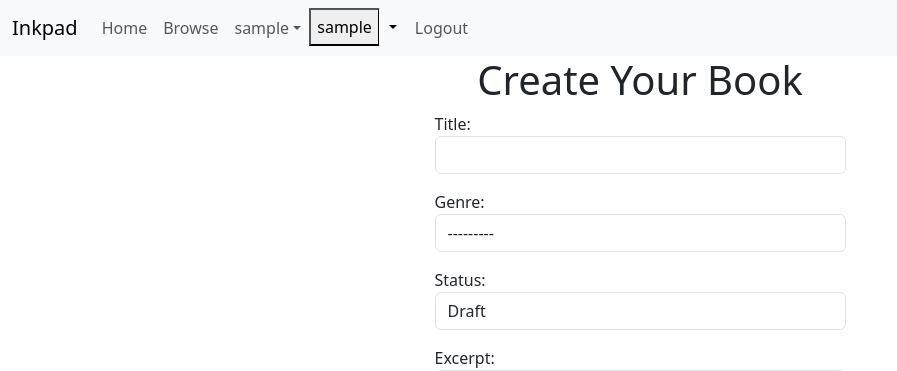
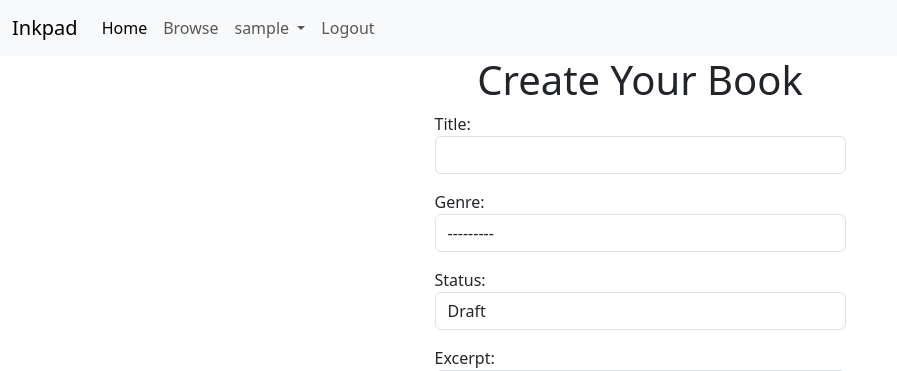
Before and after one commit to DanilleH22/inkpad_book, a Django app: page /book/book_details/ in a window 1280 px wide. Shown: the top 371 px of the page, without its empty margins (0-897 px from the left). Run offline with Django 3.2, Linux system fonts and the light colour scheme; the visitor is signed in with stand-in values (Sample User, id 1); data that the repository does not hold is empty; parts of the project's set-up code (start-up, migrations or seed data) failed here and were passed over; some libraries are stand-ins or nearby versions.

Commit message:
(templates/base.html): Styled Navbar to add dropdown

```diff
--- a/templates/base.html
+++ b/templates/base.html
@@ -13,10 +13,10 @@
   <link href="https://fonts.googleapis.com/css2?family=Roboto:wght@300&display=swap" rel="stylesheet" />
   <link href="https://fonts.googleapis.com/css2?family=Lato:wght@300;700&display=swap" rel="stylesheet" />
 
-  <!-- <script src="https://kit.fontawesome.com/d5e5e3db0c.js" crossorigin="anonymous"></script> -->
 
   <!-- Bootstrap Install CSS -->
-  <link href="https://cdn.jsdelivr.net/npm/bootstrap@5.3.2/dist/css/bootstrap.min.css" rel="stylesheet" integrity="sha384-T3c6CoIi6uLrA9TneNEoa7RxnatzjcDSCmG1MXxSR1GAsXEV/Dwwykc2MPK8M2HN" crossorigin="anonymous">
+  <link href="https://cdn.jsdelivr.net/npm/bootstrap@5.3.2/dist/css/bootstrap.min.css" rel="stylesheet"
+    integrity="sha384-T3c6CoIi6uLrA9TneNEoa7RxnatzjcDSCmG1MXxSR1GAsXEV/Dwwykc2MPK8M2HN" crossorigin="anonymous">
 
   <!-- Custom CSS -->
   <link rel="stylesheet" href="{% static 'css/style.css' %}" />
@@ -24,79 +24,62 @@
 
 <body>
 
-  <nav class="navbar navbar-expand-lg navbar-light bg-light">
+
+      <nav class="navbar navbar-expand-lg bg-body-tertiary">
         <div class="container-fluid">
-      <a class="navbar-brand" href="{{ home_url }}">Inkpad</a>
-      <button class="navbar-toggler" type="button" data-toggle="collapse" data-target="#navbarSupportedContent"
-        aria-controls="navbarSupportedContent" aria-expanded="false" aria-label="Toggle navigation">
+          <a class="navbar-brand" href="#">Inkpad</a>
+          <button class="navbar-toggler" type="button" data-bs-toggle="collapse"
+            data-bs-target="#navbarSupportedContent" aria-controls="navbarSupportedContent" aria-expanded="false"
+            aria-label="Toggle navigation">
             <span class="navbar-toggler-icon"></span>
           </button>
-
           <div class="collapse navbar-collapse" id="navbarSupportedContent">
-        <ul class="navbar-nav mr-auto">
-          <li class="nav-item active">
-            <a class="nav-link {% if request.path == home_url %}active" aria-current="page{% endif %}"
-              href="{{ home_url }}">Home</a>
+            <ul class="navbar-nav me-auto mb-2 mb-lg-0">
+              <li class="nav-item">
+                <a class="nav-link active" aria-current="page" href="{{ home_url }}">Home</a>
               </li>
               <li class="nav-item">
-            <a class="nav-link {% if request.path == browse_url %}active" aria-current="page{% endif %}"
-              href="{% url 'browse' %}">Browse</a>
+                <a class="nav-link" href="{% url 'browse' %}">Browse</a>
               </li>
-          <li class="nav-item dropdown">
-            <button class="nav-link dropdown-toggle dropdown-toggle-split" role="button" data-toggle="dropdown"
+              <li class="nav-item dropdown text-end">
+                <a class="nav-link dropdown-toggle" href="#" role="button" data-bs-toggle="dropdown"
                   aria-expanded="false">
                   {% if user.is_authenticated %}
                   {{ user }}
                   {% else %}
-              You are not logged in
+                  <p>You are not logged in</p>
                   {% endif %}
-              <span class="visually-hidden">Toggle Dropdown</span>
-            </button>
-            <div class="dropdown-menu">
-              <a class="dropdown-item" href="{% url 'profile' %}">View my profile</a>
-              <a class="dropdown-item" href="{% url 'book_details' %}">Create a book</a>
-              <a class="dropdown-item" href="{% url 'bookmarked' %}">Bookmarks</a>
-
-            </div>
-          </li>
-          <li>
-            <div class="btn-group">
-              <button type="btn btn-light button" >{% if user.is_authenticated %}
-                {{ user }}
-                {% else %}
-                You are not logged in
-                {% endif %}</button>
-              <button type="button" class="btn btn-light dropdown-toggle dropdown-toggle-split" data-bs-toggle="dropdown" aria-expanded="false">
-                <span class="visually-hidden">Toggle Dropdown</span>
-              </button>
+                </a>
                 <ul class="dropdown-menu">
-                <li><a class="dropdown-item" href="{% url 'profile' %}">View my profile</a></li>
+                  <li><a class="dropdown-item" href="{% url 'profile' %}">View Profile</a></li>
                   <li><a class="dropdown-item" href="{% url 'book_details' %}">Create a book</a></li>
                   <li><a class="dropdown-item" href="{% url 'bookmarked' %}">Bookmarks</a></li>
                 </ul>
-
-            </div>
               </li>
               {% if user.is_authenticated %}
-          <li class="nav-item">
+              <li class="nav-item text-end">
                 <a class="nav-link {% if request.path == logout_url %}active{% endif %}" aria-current="page"
                   href="{% url 'account_logout' %}">Logout</a>
               </li>
               {% else %}
-          <li class="nav-item">
+              <li class="nav-item text-end">
                 <a class="nav-link {% if request.path == signup_url %}active{% endif %}" aria-current="page"
                   href="{% url 'account_signup' %}">Register</a>
               </li>
-          <li class="nav-item">
+              <li class="nav-item text-end">
                 <a class="nav-link {% if request.path == login_url %}active{% endif %}" aria-current="page"
                   href="{% url 'account_login' %}">Login</a>
               </li>
               {% endif %}
-          </a>
             </ul>
           </div>
         </div>
       </nav>
+
+
+
+
+
 
       <main class="flex-shrink-0 main-bg">
         {% block content %}
@@ -112,63 +95,27 @@
           <!-- Section: Social media -->
           <section class="mb-4">
             <!-- Facebook -->
-        <a
-          data-mdb-ripple-init
-          class="btn btn-link btn-floating btn-lg text-body m-1"
-          href="#!"
-          role="button"
-          data-mdb-ripple-color="dark"
-          ><i class="fab fa-facebook-f"></i
-        ></a>
+            <a data-mdb-ripple-init class="btn btn-link btn-floating btn-lg text-body m-1" href="#!" role="button"
+              data-mdb-ripple-color="dark"><i class="fab fa-facebook-f"></i></a>
 
             <!-- Twitter -->
-        <a
-          data-mdb-ripple-init
-          class="btn btn-link btn-floating btn-lg text-body m-1"
-          href="#!"
-          role="button"
-          data-mdb-ripple-color="dark"
-          ><i class="fab fa-twitter"></i
-        ></a>
+            <a data-mdb-ripple-init class="btn btn-link btn-floating btn-lg text-body m-1" href="#!" role="button"
+              data-mdb-ripple-color="dark"><i class="fab fa-twitter"></i></a>
 
             <!-- Google -->
-        <a
-          data-mdb-ripple-init
-          class="btn btn-link btn-floating btn-lg text-body m-1"
-          href="#!"
-          role="button"
-          data-mdb-ripple-color="dark"
-          ><i class="fab fa-google"></i
-        ></a>
+            <a data-mdb-ripple-init class="btn btn-link btn-floating btn-lg text-body m-1" href="#!" role="button"
+              data-mdb-ripple-color="dark"><i class="fab fa-google"></i></a>
 
             <!-- Instagram -->
-        <a
-          data-mdb-ripple-init
-          class="btn btn-link btn-floating btn-lg text-body m-1"
-          href="#!"
-          role="button"
-          data-mdb-ripple-color="dark"
-          ><i class="fab fa-instagram"></i
-        ></a>
+            <a data-mdb-ripple-init class="btn btn-link btn-floating btn-lg text-body m-1" href="#!" role="button"
+              data-mdb-ripple-color="dark"><i class="fab fa-instagram"></i></a>
 
             <!-- Linkedin -->
-        <a
-          data-mdb-ripple-init
-          class="btn btn-link btn-floating btn-lg text-body m-1"
-          href="#!"
-          role="button"
-          data-mdb-ripple-color="dark"
-          ><i class="fab fa-linkedin"></i
-        ></a>
+            <a data-mdb-ripple-init class="btn btn-link btn-floating btn-lg text-body m-1" href="#!" role="button"
+              data-mdb-ripple-color="dark"><i class="fab fa-linkedin"></i></a>
             <!-- Github -->
-        <a
-          data-mdb-ripple-init
-          class="btn btn-link btn-floating btn-lg text-body m-1"
-          href="#!"
-          role="button"
-          data-mdb-ripple-color="dark"
-          ><i class="fab fa-github"></i
-        ></a>
+            <a data-mdb-ripple-init class="btn btn-link btn-floating btn-lg text-body m-1" href="#!" role="button"
+              data-mdb-ripple-color="dark"><i class="fab fa-github"></i></a>
           </section>
           <!-- Section: Social media -->
         </div>
@@ -183,7 +130,9 @@
       </footer>
 
       <!-- Javascript -->
-  <script src="https://cdn.jsdelivr.net/npm/bootstrap@5.3.2/dist/js/bootstrap.bundle.min.js" integrity="sha384-C6RzsynM9kWDrMNeT87bh95OGNyZPhcTNXj1NW7RuBCsyN/o0jlpcV8Qyq46cDfL" crossorigin="anonymous"></script>
+      <script src="https://cdn.jsdelivr.net/npm/bootstrap@5.3.2/dist/js/bootstrap.bundle.min.js"
+        integrity="sha384-C6RzsynM9kWDrMNeT87bh95OGNyZPhcTNXj1NW7RuBCsyN/o0jlpcV8Qyq46cDfL"
+        crossorigin="anonymous"></script>
       <script src="{% static 'js/script.js' %}"></script>
 
       <!-- Font Awesome CSS -->
```
Lines whose indentation alone changed are shown as unchanged.
